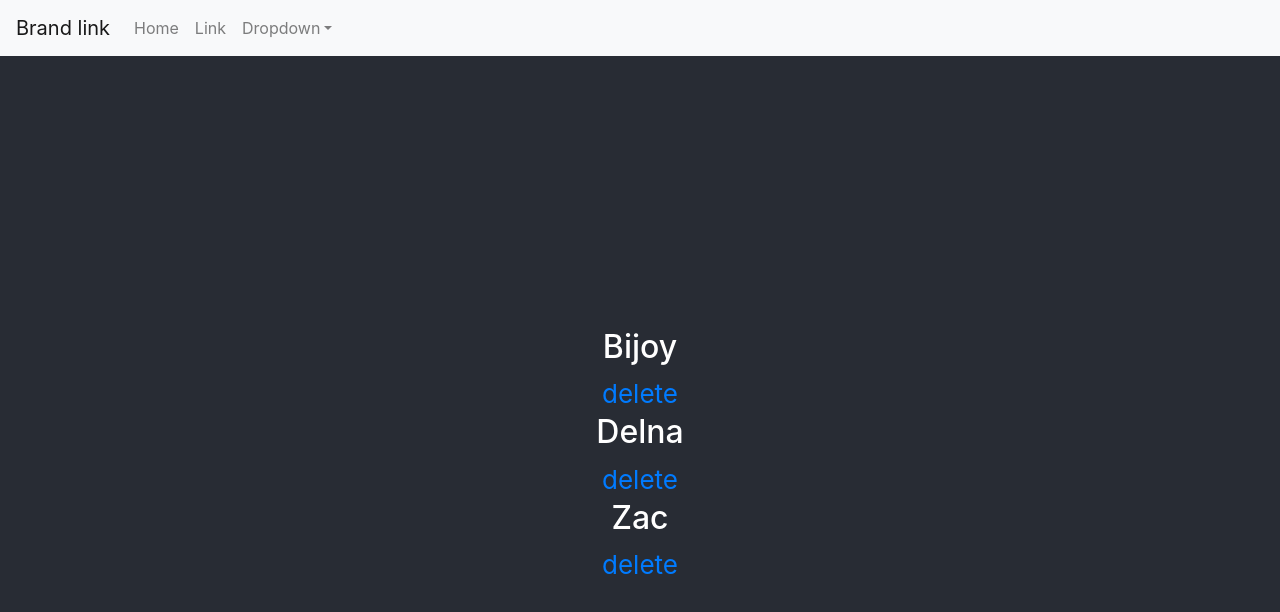
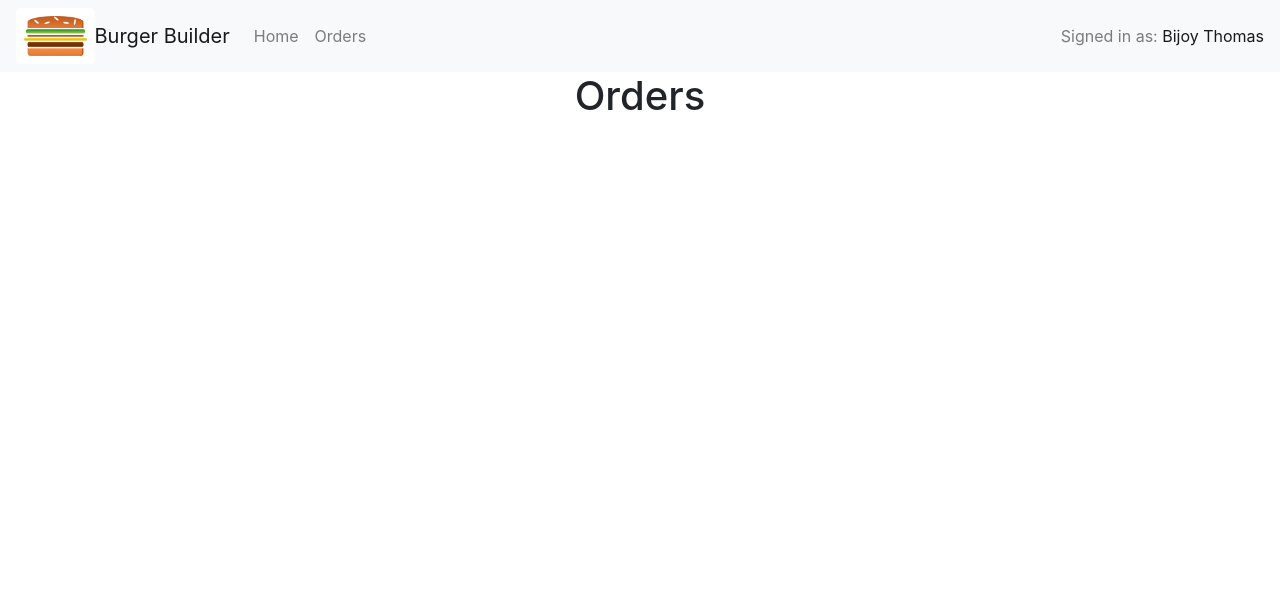
Before and after one commit to bijoythomask/react-starter, a React (Create React App) app: page /orders in a window 1280 px wide. Shown: the top 612 px of the page. Built offline with nearby package versions, Linux system fonts and the light colour scheme.

Commit message:
Route implemented for the app

```diff
--- a/package.json
+++ b/package.json
@@ -7,6 +7,7 @@
     "react": "^16.12.0",
     "react-bootstrap": "^1.0.0-beta.16",
     "react-dom": "^16.12.0",
+    "react-router-dom": "^5.1.2",
     "react-scripts": "^3.4.0"
   },
   "scripts": {
--- a/src/App.js
+++ b/src/App.js
@@ -1,44 +1,56 @@
-import './App.css';
-
 import React, { Component } from 'react';
+import { Route, Switch, withRouter, Redirect} from 'react-router-dom'
 
 import Navbar from 'react-bootstrap/Navbar';
 import Nav from 'react-bootstrap/Nav';
-import NavDropdown from 'react-bootstrap/NavDropdown';
 
-import Persons from './components//Persons/Persons';
+import Logo from "./components/ui/Logo/Logo"
+import BurgerBuilder from './containers/BurgerBuilder/BurgerBuilder'
+import Orders from './containers/Orders/Orders'
+
+import './App.css';
+
+
 
 
 class App extends Component  {
 
   render () {
+
+    let routes = (
+      <Switch>
+          <Route path="/orders" component = {Orders} />
+          <Route path="/"  exact component = {BurgerBuilder} />
+          <Redirect to="/" />
+      </Switch>
+    );
+
     return (
       <div className="App">
-        <Navbar bg="light" expand="lg">
-          <Navbar.Brand href="#home">Brand link</Navbar.Brand>
+        <Navbar bg="light" expand="sm">
+          <Logo />
+          <Navbar.Brand href="#home">Burger Builder</Navbar.Brand>
           <Navbar.Toggle aria-controls="basic-navbar-nav" />
           <Navbar.Collapse id="basic-navbar-nav">
             <Nav>
-              <Nav.Link href="#home">Home</Nav.Link>
-              <Nav.Link href="#link">Link</Nav.Link>
-              <NavDropdown title="Dropdown" id="basic-nav-dropdown">
-                <NavDropdown.Item href="#action/3.1">Action</NavDropdown.Item>
-                <NavDropdown.Item href="#action/3.2">Another action</NavDropdown.Item>
-                <NavDropdown.Item href="#action/3.3">Something</NavDropdown.Item>
-                <NavDropdown.Divider />
-                <NavDropdown.Item href="#action/3.4">Separated link</NavDropdown.Item>
-              </NavDropdown>
+              <Nav.Link href="/">Home</Nav.Link>
+              <Nav.Link href="/Orders">Orders</Nav.Link>
+
             </Nav>
-
+          </Navbar.Collapse>
+          <Navbar.Collapse className="justify-content-end">
+            <Navbar.Text>
+              Signed in as: <a href="#login">Bijoy Thomas</a>
+            </Navbar.Text>
           </Navbar.Collapse>
         </Navbar>
-        <header className="App-header">
-            <Persons/>
-        </header>
+        <main>
+          {routes}
+        </main>
       </div>
     );
   }
 
 }
 
-export default App;
+export default withRouter(App);
--- /dev/null
+++ b/src/components/ui/Logo/Logo.css
@@ -0,0 +1,11 @@
+.Logo {
+    background-color: white;
+    padding: 8px;
+    height: 56px;
+    box-sizing: border-box;
+    border-radius: 5px;
+}
+
+.Logo img {
+    height: 100%;
+}
--- /dev/null
+++ b/src/components/ui/Logo/Logo.js
@@ -0,0 +1,13 @@
+import React from 'react';
+
+import './Logo.css';
+import burgerLogo from '../../../assets/burger-logo.png';
+
+const logo = (props) => {
+    return (
+    <div className="Logo">
+        <img  src={burgerLogo} alt="My Burger"/>
+    </div> );
+}
+
+export default logo;
--- /dev/null
+++ b/src/containers/BurgerBuilder/BurgerBuilder.js
@@ -0,0 +1,12 @@
+import React, { Component } from 'react';
+
+class BurgerBuilder extends Component {
+    state = {  }
+    render() {
+        return ( <div>
+            <h1>Burger Builder</h1>
+        </div> );
+    }
+}
+
+export default BurgerBuilder;
--- /dev/null
+++ b/src/containers/Orders/Orders.js
@@ -0,0 +1,12 @@
+import React, { Component } from 'react';
+
+class Orders extends Component {
+    state = {  }
+    render() {
+        return ( <div>
+            <h1> Orders</h1>
+        </div> );
+    }
+}
+
+export default Orders;
--- a/src/index.js
+++ b/src/index.js
@@ -1,11 +1,18 @@
 import React from 'react';
 import ReactDOM from 'react-dom';
+import {BrowserRouter} from 'react-router-dom'
 import './index.css';
 import App from './App';
 import * as serviceWorker from './serviceWorker';
 import 'bootstrap/dist/css/bootstrap.min.css';
 
-ReactDOM.render(<App />, document.getElementById('root'));
+const app = (
+    <BrowserRouter>
+        <App></App>
+    </BrowserRouter>
+);
+
+ReactDOM.render(app, document.getElementById('root'));
 
 // If you want your app to work offline and load faster, you can change
 // unregister() to register() below. Note this comes with some pitfalls.
```
Also changed, not shown: src/assets/burger-logo.png (added), src/containers/Checkout/Checkout.js (added), src/containers/Security/Login/Login.js (added), src/containers/Security/Logout/Logout.js (added), src/shared/uitlity/Utility.js (added), 1 other file (tests, documents, lock files or other folders).
